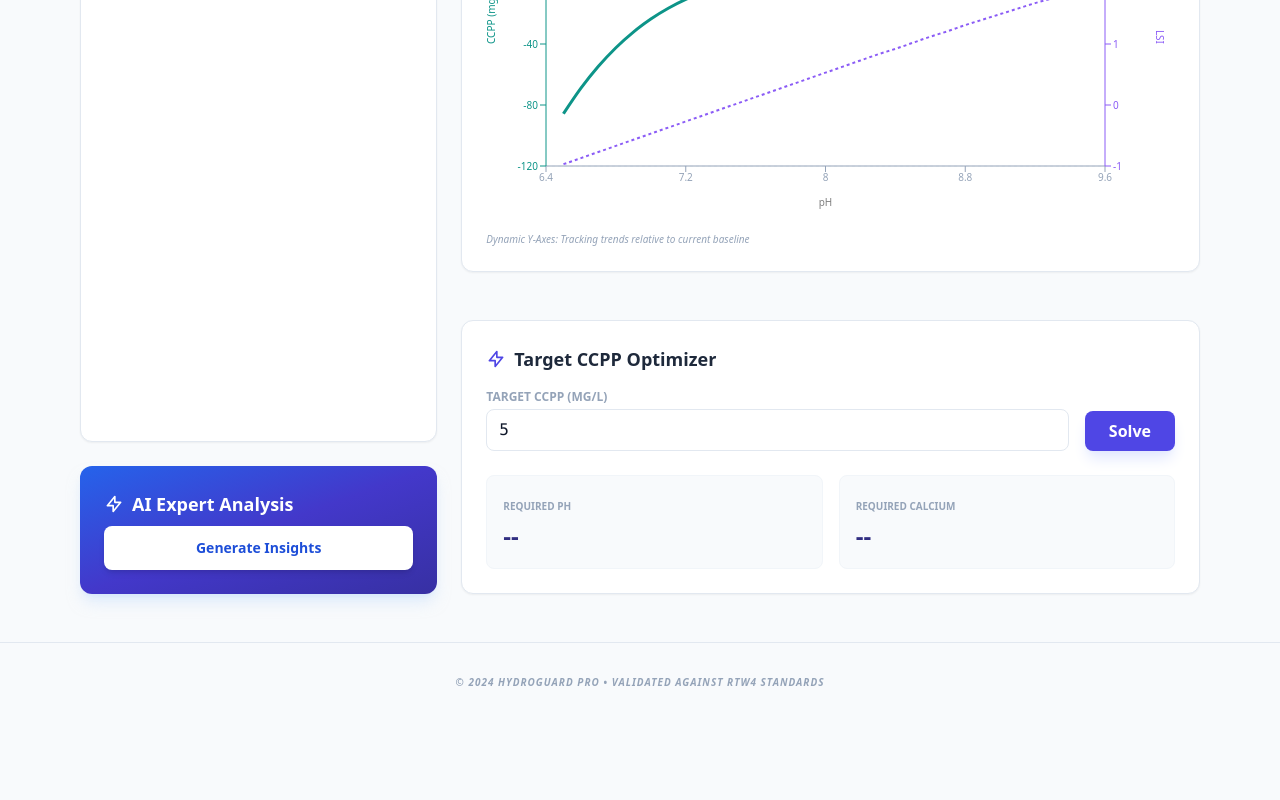
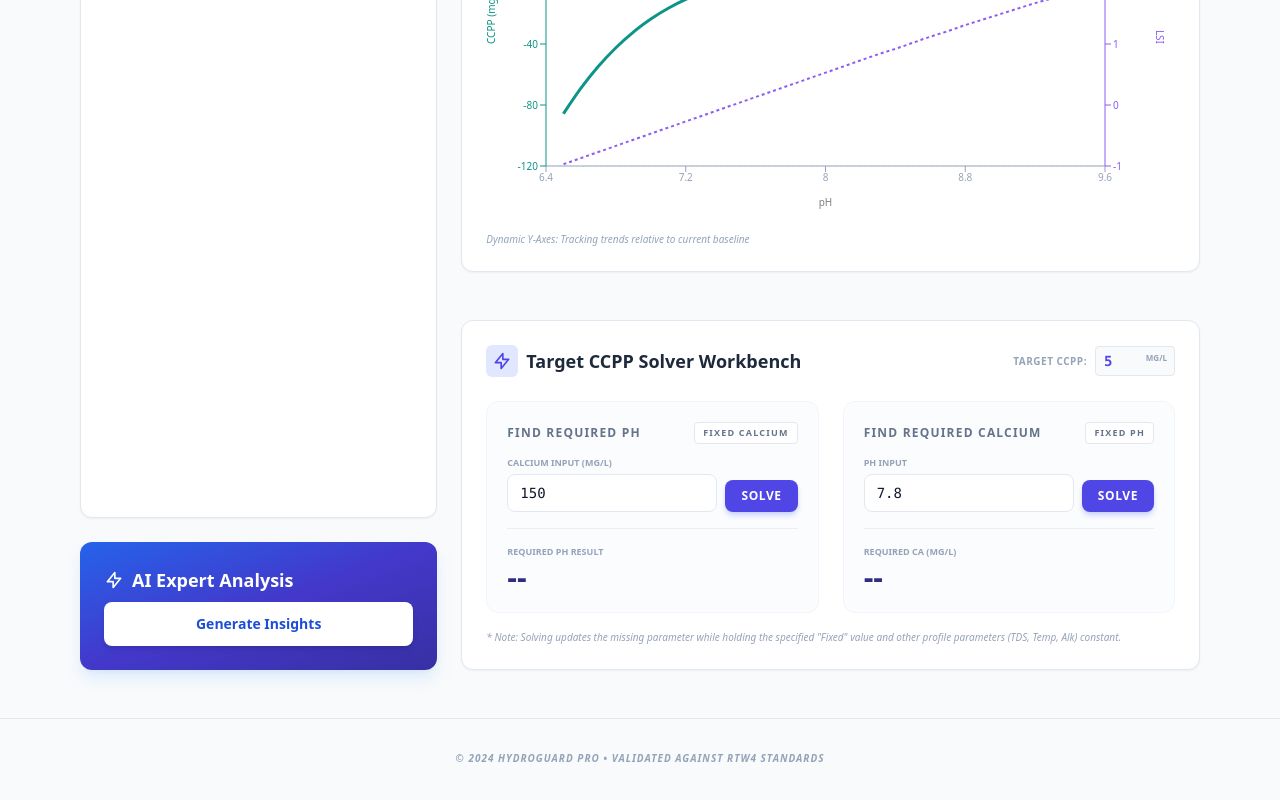
Before and after one commit to ph2oconsult-pixeldiffboho/ccpp, a React (Vite) app: page / in a window 1280 px wide. Shown: the part 990-1790 px from the top of the page. Before the commit the page ends 1760 px from the top, so only its background shows below. Built offline with nearby package versions, Linux system fonts and the light colour scheme.

Commit message:
Update OptimizationTool.tsx

```diff
--- a/components/OptimizationTool.tsx
+++ b/components/OptimizationTool.tsx
@@ -1,5 +1,5 @@
 
-import React, { useState } from 'react';
+import React, { useState, useEffect } from 'react';
 import { solveForTarget } from '../utils/chemistry';
 import { WaterParameters } from '../types';
 
@@ -10,74 +10,155 @@ interface Props {
 
 const OptimizationTool: React.FC<Props> = ({ params, onApply }) => {
   const [targetCcpp, setTargetCcpp] = useState<number>(5.0);
+
+  // States for "What-if" inputs within the solver
+  const [fixedCalcium, setFixedCalcium] = useState<number>(params.calcium);
+  const [fixedPh, setFixedPh] = useState<number>(params.pH);
+
+  // Results
   const [solvedPh, setSolvedPh] = useState<number | null>(null);
   const [solvedCa, setSolvedCa] = useState<number | null>(null);
 
-  const handleSolve = () => {
-    const ph = solveForTarget(params, targetCcpp, 'pH');
-    const ca = solveForTarget(params, targetCcpp, 'calcium');
-    setSolvedPh(ph);
-    setSolvedCa(ca);
+  // Sync internal fixed values when main params change,
+  // but only if they haven't been manually touched (simple heuristic)
+  useEffect(() => {
+    setFixedCalcium(params.calcium);
+    setFixedPh(params.pH);
+  }, [params.calcium, params.pH]);
+
+  const handleSolvePh = () => {
+    // We want to find pH, so we use the user-defined 'fixedCalcium'
+    const tempParams = { ...params, calcium: fixedCalcium };
+    const result = solveForTarget(tempParams, targetCcpp, 'pH');
+    setSolvedPh(result);
+  };
+
+  const handleSolveCa = () => {
+    // We want to find Calcium, so we use the user-defined 'fixedPh'
+    const tempParams = { ...params, pH: fixedPh };
+    const result = solveForTarget(tempParams, targetCcpp, 'calcium');
+    setSolvedCa(result);
   };
 
   return (
-    <div className="bg-white p-6 rounded-xl shadow-sm border border-slate-200 mt-6">
-      <h2 className="text-lg font-bold text-slate-800 mb-4 flex items-center gap-2">
+    <div className="bg-white p-6 rounded-xl shadow-sm border border-slate-200 mt-6 overflow-hidden">
+      <div className="flex items-center justify-between mb-6">
+        <h2 className="text-lg font-bold text-slate-800 flex items-center gap-2">
+          <div className="bg-indigo-100 p-1.5 rounded-md">
             <svg xmlns="http://www.w3.org/2000/svg" className="h-5 w-5 text-indigo-600" fill="none" viewBox="0 0 24 24" stroke="currentColor">
               <path strokeLinecap="round" strokeLinejoin="round" strokeWidth={2} d="M13 10V3L4 14h7v7l9-11h-7z" />
             </svg>
-        Target CCPP Optimizer
+          </div>
+          Target CCPP Solver Workbench
         </h2>
-
-      <div className="flex gap-4 items-end mb-6">
-        <div className="flex-1">
-          <label className="block text-xs font-bold text-slate-400 uppercase mb-1">Target CCPP (mg/L)</label>
+        <div className="flex items-center gap-2">
+          <label className="text-[10px] font-black text-slate-400 uppercase tracking-wider">Target CCPP:</label>
+          <div className="relative">
             <input
               type="number"
               value={targetCcpp}
               onChange={(e) => setTargetCcpp(parseFloat(e.target.value) || 0)}
-            className="w-full px-3 py-2 border border-slate-200 rounded-lg focus:ring-2 focus:ring-indigo-500 outline-none font-mono"
+              className="w-20 px-2 py-1 bg-slate-50 border border-slate-200 rounded text-sm font-mono font-bold text-indigo-600 focus:ring-2 focus:ring-indigo-500 outline-none"
+            />
+            <span className="absolute right-2 top-1.5 text-[8px] text-slate-400 font-bold uppercase pointer-events-none">mg/L</span>
+          </div>
+        </div>
+      </div>
+
+      <div className="grid grid-cols-1 md:grid-cols-2 gap-6">
+        {/* Solve for pH Column */}
+        <div className="flex flex-col bg-slate-50/50 rounded-xl border border-slate-100 p-5">
+          <div className="mb-4">
+            <h3 className="text-xs font-black text-slate-500 uppercase tracking-widest mb-3 flex items-center justify-between">
+              Find Required pH
+              <span className="bg-white px-2 py-0.5 rounded border border-slate-200 text-[9px]">Fixed Calcium</span>
+            </h3>
+            <div className="flex gap-2">
+              <div className="flex-1">
+                <label className="block text-[9px] font-bold text-slate-400 mb-1 uppercase">Calcium Input (mg/L)</label>
+                <input
+                  type="number"
+                  value={fixedCalcium}
+                  onChange={(e) => setFixedCalcium(parseFloat(e.target.value) || 0)}
+                  className="w-full px-3 py-2 bg-white border border-slate-200 rounded-lg text-sm font-mono focus:border-indigo-500 outline-none transition-colors"
                 />
               </div>
               <button
-          onClick={handleSolve}
-          className="bg-indigo-600 text-white px-6 py-2 rounded-lg font-bold hover:bg-indigo-700 transition shadow-lg shadow-indigo-100"
+                onClick={handleSolvePh}
+                className="mt-auto px-4 py-2 bg-indigo-600 text-white text-xs font-black rounded-lg hover:bg-indigo-700 transition shadow-md shadow-indigo-200 uppercase tracking-wider"
               >
                 Solve
               </button>
             </div>
+          </div>
 
-      <div className="grid grid-cols-1 sm:grid-cols-2 gap-4">
-        <div className="p-4 rounded-lg border border-slate-100 bg-slate-50">
-          <span className="text-[10px] font-bold text-slate-400 uppercase">Required pH</span>
-          <div className="flex justify-between items-center mt-1">
-            <span className="text-2xl font-black text-indigo-900">{solvedPh?.toFixed(2) || '--'}</span>
-            {solvedPh && (
+          <div className="mt-auto pt-4 border-t border-slate-200/60 flex items-center justify-between">
+            <div>
+              <div className="text-[9px] font-bold text-slate-400 uppercase">Required pH Result</div>
+              <div className="text-3xl font-black text-indigo-900 leading-none mt-1">
+                {solvedPh !== null ? solvedPh.toFixed(2) : '--'}
+              </div>
+            </div>
+            {solvedPh !== null && (
               <button
-                onClick={() => onApply({ pH: solvedPh })}
-                className="text-[10px] bg-white border border-slate-200 px-2 py-1 rounded hover:bg-slate-100 font-bold text-slate-600"
+                onClick={() => onApply({ pH: solvedPh, calcium: fixedCalcium })}
+                className="px-3 py-1.5 bg-white border border-indigo-200 text-indigo-600 text-[10px] font-black rounded hover:bg-indigo-50 transition uppercase"
               >
-                Apply
+                Apply Profile
               </button>
             )}
           </div>
         </div>
 
-        <div className="p-4 rounded-lg border border-slate-100 bg-slate-50">
-          <span className="text-[10px] font-bold text-slate-400 uppercase">Required Calcium</span>
-          <div className="flex justify-between items-center mt-1">
-            <span className="text-2xl font-black text-indigo-900">{solvedCa?.toFixed(1) || '--'}</span>
-            {solvedCa && (
+        {/* Solve for Calcium Column */}
+        <div className="flex flex-col bg-slate-50/50 rounded-xl border border-slate-100 p-5">
+          <div className="mb-4">
+            <h3 className="text-xs font-black text-slate-500 uppercase tracking-widest mb-3 flex items-center justify-between">
+              Find Required Calcium
+              <span className="bg-white px-2 py-0.5 rounded border border-slate-200 text-[9px]">Fixed pH</span>
+            </h3>
+            <div className="flex gap-2">
+              <div className="flex-1">
+                <label className="block text-[9px] font-bold text-slate-400 mb-1 uppercase">pH Input</label>
+                <input
+                  type="number"
+                  step="0.01"
+                  value={fixedPh}
+                  onChange={(e) => setFixedPh(parseFloat(e.target.value) || 0)}
+                  className="w-full px-3 py-2 bg-white border border-slate-200 rounded-lg text-sm font-mono focus:border-indigo-500 outline-none transition-colors"
+                />
+              </div>
               <button
-                onClick={() => onApply({ calcium: solvedCa })}
-                className="text-[10px] bg-white border border-slate-200 px-2 py-1 rounded hover:bg-slate-100 font-bold text-slate-600"
+                onClick={handleSolveCa}
+                className="mt-auto px-4 py-2 bg-indigo-600 text-white text-xs font-black rounded-lg hover:bg-indigo-700 transition shadow-md shadow-indigo-200 uppercase tracking-wider"
               >
-                Apply
+                Solve
+              </button>
+            </div>
+          </div>
+
+          <div className="mt-auto pt-4 border-t border-slate-200/60 flex items-center justify-between">
+            <div>
+              <div className="text-[9px] font-bold text-slate-400 uppercase">Required Ca (mg/L)</div>
+              <div className="text-3xl font-black text-indigo-900 leading-none mt-1">
+                {solvedCa !== null ? solvedCa.toFixed(1) : '--'}
+              </div>
+            </div>
+            {solvedCa !== null && (
+              <button
+                onClick={() => onApply({ calcium: solvedCa, pH: fixedPh })}
+                className="px-3 py-1.5 bg-white border border-indigo-200 text-indigo-600 text-[10px] font-black rounded hover:bg-indigo-50 transition uppercase"
+              >
+                Apply Profile
               </button>
             )}
           </div>
         </div>
       </div>
+
+      <p className="mt-4 text-[10px] text-slate-400 italic font-medium leading-relaxed">
+        * Note: Solving updates the missing parameter while holding the specified "Fixed" value and other profile parameters (TDS, Temp, Alk) constant.
+      </p>
     </div>
   );
 };
```
Lines whose indentation alone changed are shown as unchanged.
